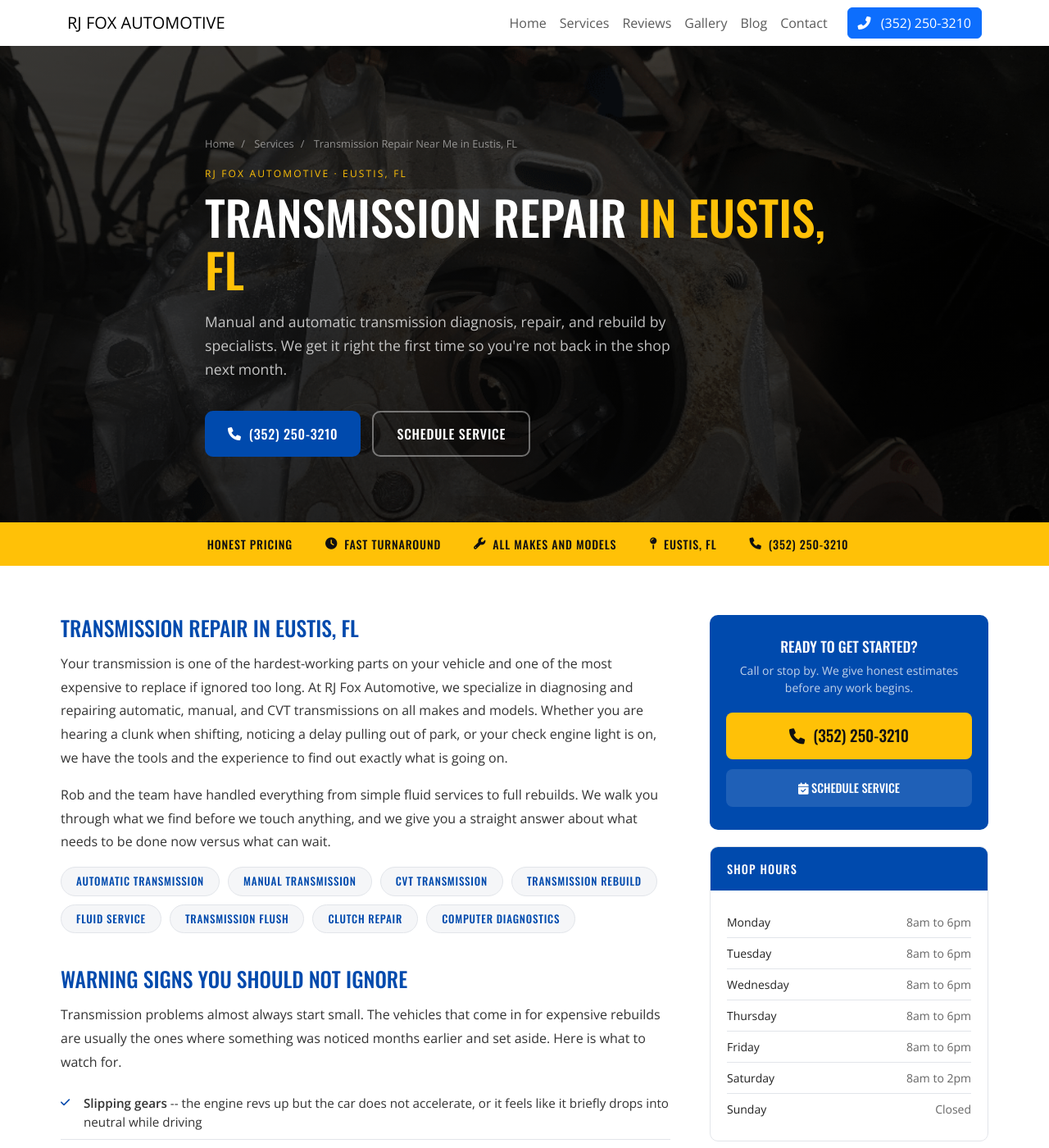
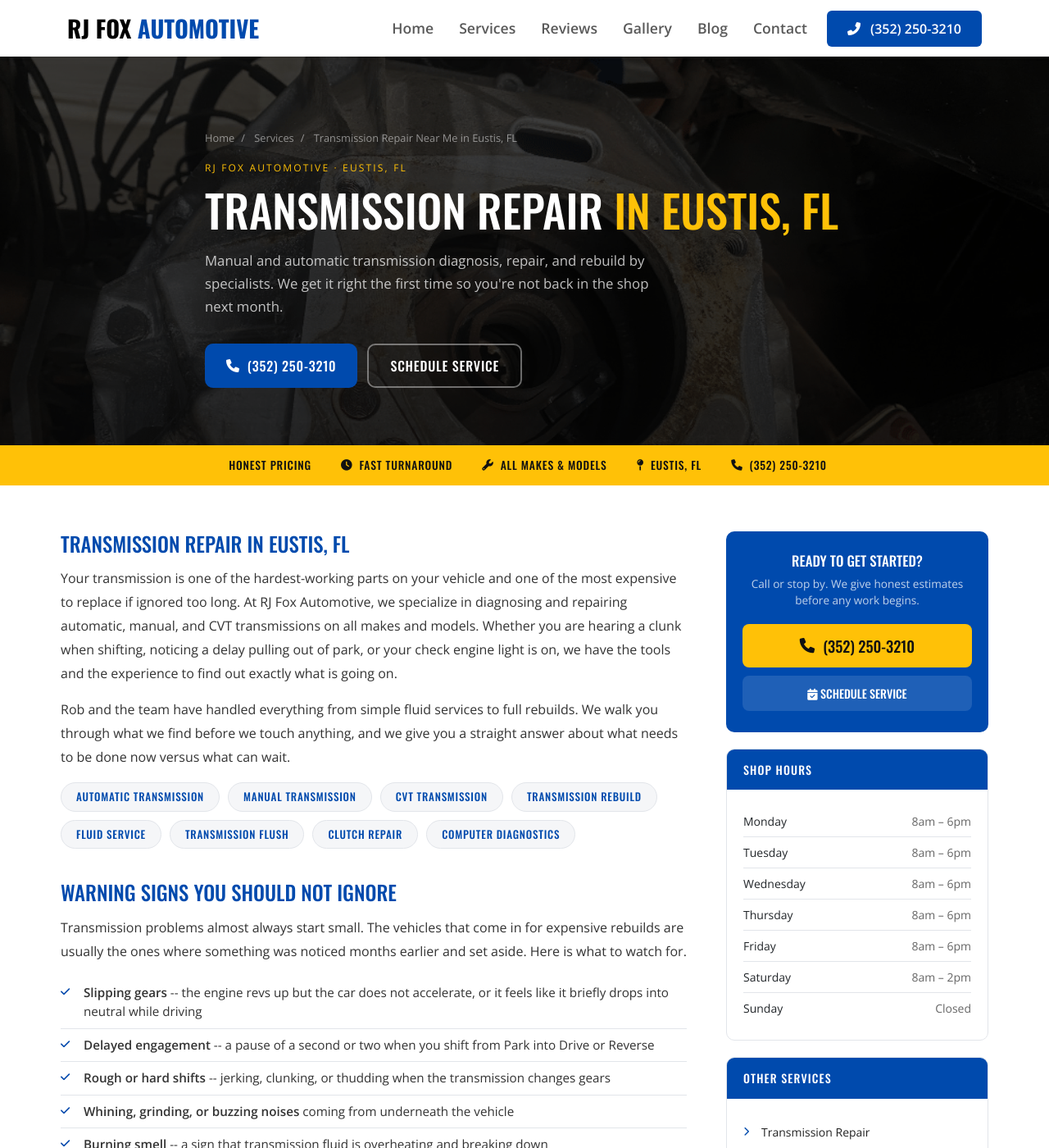
Before and after one commit to JamesBrownR/RJ-Fox-Automotive, a Jekyll site: the page built from services/transmission-repair/index.html, in a window 1280 px wide and 1400 px high. Shown: the whole window at 82% size. Built offline with Jekyll 4.4.1, drawn with Linux system fonts in a browser that asks for light colours; some of the changed text lies outside the part shown.

Commit message:
Update services.html

```diff
--- a/_layouts/services.html
+++ b/_layouts/services.html
@@ -1,59 +1,30 @@
-<!DOCTYPE html>
-<html lang="en">
-<head>
-  <meta charset="UTF-8">
-  <meta name="viewport" content="width=device-width, initial-scale=1.0">
-  <title>{{ page.title }} | RJ Fox Automotive | Eustis, FL</title>
-  <meta name="description" content="{{ page.meta_description }}">
-  <link rel="canonical" href="{{ site.url }}{{ page.url }}">
-
-  <!-- Fonts -->
-  <link href="https://fonts.googleapis.com/css2?family=Open+Sans:wght@400;600&family=Oswald:wght@500;700&display=swap" rel="stylesheet">
-
-  <!-- Bootstrap -->
-  <link href="https://cdn.jsdelivr.net/npm/bootstrap@5.3.0/dist/css/bootstrap.min.css" rel="stylesheet">
-
-  <!-- Icons -->
-  <link rel="stylesheet" href="https://cdnjs.cloudflare.com/ajax/libs/font-awesome/6.0.0/css/all.min.css">
-
-  <!-- Favicon -->
-  <link rel="icon" type="image/jpg" href="https://github.com/JamesBrownR/RJ-Fox-Automotive/blob/f43797043476d4e7f9e3dad95907353c061a1f0d/Pics/RJLogo.jpg?raw=true">
-
-  <!-- GA -->
-  <script async src="https://www.googletagmanager.com/gtag/js?id=G-ER4XLHYHRC"></script>
-  <script>
-    window.dataLayer = window.dataLayer || [];
-    function gtag(){dataLayer.push(arguments);}
-    gtag('js', new Date());
-    gtag('config', 'G-ER4XLHYHRC');
-  </script>
+---
+layout: default
+---
 
 <style>
-    /* ── TOKENS ─────────────────────────────────────────── */
+  /* ── SERVICE PAGE TOKENS ─────────────────────────────── */
   :root {
-      --blue:    #004aad;
-      --blue-dk: #003380;
-      --yellow:  #ffc107;
-      --dark:    #111;
-      --mid:     #1e1e1e;
-      --light:   #f5f6f8;
-      --border:  #e2e5ea;
-      --text:    #222;
-      --muted:   #666;
-      --radius:  10px;
+    --sp-blue:    #004aad;
+    --sp-blue-dk: #003380;
+    --sp-yellow:  #ffc107;
+    --sp-dark:    #111;
+    --sp-light:   #f5f6f8;
+    --sp-border:  #e2e5ea;
+    --sp-text:    #222;
+    --sp-muted:   #666;
+    --sp-radius:  10px;
   }
-    body        { font-family: 'Open Sans', sans-serif; color: var(--text); }
-    h1,h2,h3,h4 { font-family: 'Oswald', sans-serif; text-transform: uppercase; }
 
   /* ── HERO ────────────────────────────────────────────── */
   .sp-hero {
     background:
       linear-gradient(rgba(0,0,0,.75), rgba(0,0,0,.85)),
       url('{{ page.hero_image | default: "/Pics/Hero.webp" }}') center/cover no-repeat;
-      padding: 110px 24px 80px;
+    padding: 90px 24px 70px;
     color: #fff;
   }
-    .sp-hero__inner    { margin: 0 auto; max-width: 780px; }
+  .sp-hero__inner { margin: 0 auto; max-width: 780px; }
   .sp-hero__breadcrumb {
     font-size: .8rem;
     color: rgba(255,255,255,.5);
@@ -61,36 +32,36 @@
     font-family: 'Open Sans', sans-serif;
   }
   .sp-hero__breadcrumb a { color: rgba(255,255,255,.5); text-decoration: none; }
-    .sp-hero__breadcrumb a:hover { color: var(--yellow); }
+  .sp-hero__breadcrumb a:hover { color: var(--sp-yellow); }
   .sp-hero__breadcrumb span { margin: 0 8px; }
   .sp-hero__eyebrow {
     font-size: .75rem;
     letter-spacing: .18em;
     text-transform: uppercase;
-      color: var(--yellow);
+    color: var(--sp-yellow);
     margin-bottom: 12px;
     font-family: 'Open Sans', sans-serif;
   }
   .sp-hero h1 {
-      font-size: clamp(2.2rem, 5.5vw, 3.6rem);
+    font-size: clamp(2rem, 5vw, 3.4rem);
     line-height: 1.1;
     margin-bottom: 18px;
   }
-    .sp-hero h1 span { color: var(--yellow); }
+  .sp-hero h1 span { color: var(--sp-yellow); }
   .sp-hero__sub {
-      font-size: 1.1rem;
+    font-size: 1.05rem;
     color: rgba(255,255,255,.75);
     max-width: 580px;
-      margin-bottom: 36px;
+    margin-bottom: 32px;
     line-height: 1.65;
   }
-    .sp-hero__ctas { display: flex; flex-wrap: wrap; gap: 14px; }
+  .sp-hero__ctas { display: flex; flex-wrap: wrap; gap: 12px; }
   .sp-hero__btn {
     display: inline-flex;
     align-items: center;
     gap: 9px;
-      padding: 14px 28px;
-      border-radius: var(--radius);
+    padding: 13px 26px;
+    border-radius: var(--sp-radius);
     font-family: 'Oswald', sans-serif;
     font-size: 1rem;
     text-transform: uppercase;
@@ -98,22 +69,22 @@
     text-decoration: none;
     transition: background .2s, color .2s;
   }
-    .sp-hero__btn--primary { background: var(--blue); color: #fff; }
-    .sp-hero__btn--primary:hover { background: var(--blue-dk); color: #fff; }
+  .sp-hero__btn--primary { background: var(--sp-blue); color: #fff; }
+  .sp-hero__btn--primary:hover { background: var(--sp-blue-dk); color: #fff; }
   .sp-hero__btn--outline { background: transparent; color: #fff; border: 2px solid rgba(255,255,255,.4); }
   .sp-hero__btn--outline:hover { background: rgba(255,255,255,.08); color: #fff; }
 
   /* ── TRUST BAR ───────────────────────────────────────── */
   .sp-trust {
-      background: var(--yellow);
-      padding: 16px 24px;
+    background: var(--sp-yellow);
+    padding: 14px 24px;
   }
   .sp-trust__inner {
     max-width: 1100px;
     margin: 0 auto;
     display: flex;
     flex-wrap: wrap;
-      gap: 24px 40px;
+    gap: 20px 36px;
     justify-content: center;
   }
   .sp-trust__item {
@@ -121,29 +92,30 @@
     align-items: center;
     gap: 8px;
     font-family: 'Oswald', sans-serif;
-      font-size: .88rem;
+    font-size: .85rem;
     text-transform: uppercase;
     letter-spacing: .06em;
-      color: var(--dark);
+    color: var(--sp-dark);
   }
-    .sp-trust__item i { font-size: .9rem; }
+  .sp-trust__item i { font-size: .85rem; }
 
-    /* ── LAYOUT ──────────────────────────────────────────── */
+  /* ── MAIN LAYOUT ─────────────────────────────────────── */
   .sp-layout {
     max-width: 1180px;
     margin: 0 auto;
-      padding: 60px 24px;
+    padding: 56px 24px;
     display: grid;
-      grid-template-columns: 1fr 340px;
+    grid-template-columns: 1fr 320px;
     gap: 48px;
     align-items: start;
   }
 
   /* ── CONTENT ─────────────────────────────────────────── */
   .sp-content h2 {
-      font-size: 1.6rem;
-      color: var(--blue);
-      margin: 40px 0 14px;
+    font-size: 1.55rem;
+    color: var(--sp-blue);
+    margin: 38px 0 14px;
+    text-transform: uppercase;
   }
   .sp-content h2:first-child { margin-top: 0; }
   .sp-content p { line-height: 1.8; color: #333; margin-bottom: 16px; }
@@ -155,7 +127,7 @@
   .sp-content ul li {
     padding: 8px 0 8px 28px;
     position: relative;
-      border-bottom: 1px solid var(--border);
+    border-bottom: 1px solid var(--sp-border);
     font-size: .95rem;
     color: #333;
     line-height: 1.55;
@@ -168,196 +140,187 @@
     position: absolute;
     left: 0;
     top: 9px;
-      color: var(--blue);
+    color: var(--sp-blue);
     font-size: .8rem;
   }
 
-    /* Sub-services chips */
+  /* Chips */
   .sp-chips { display: flex; flex-wrap: wrap; gap: 10px; margin-bottom: 32px; }
   .sp-chip {
-      background: var(--light);
-      border: 1px solid var(--border);
+    background: var(--sp-light);
+    border: 1px solid var(--sp-border);
     border-radius: 100px;
     padding: 7px 18px;
     font-size: .82rem;
     font-family: 'Oswald', sans-serif;
     text-transform: uppercase;
     letter-spacing: .06em;
-      color: var(--blue);
+    color: var(--sp-blue);
   }
 
-    /* Photo block */
+  /* Photo */
   .sp-photo {
-      border-radius: var(--radius);
+    border-radius: var(--sp-radius);
     overflow: hidden;
-      margin: 32px 0;
+    margin: 28px 0;
     box-shadow: 0 6px 24px rgba(0,0,0,.1);
   }
   .sp-photo img { width: 100%; display: block; max-height: 420px; object-fit: cover; }
   .sp-photo figcaption {
-      background: var(--dark);
+    background: var(--sp-dark);
     color: rgba(255,255,255,.55);
     font-size: .78rem;
     padding: 10px 16px;
     font-family: 'Open Sans', sans-serif;
   }
 
-    /* FAQ accordion */
-    .sp-faq { margin-top: 40px; }
-    .sp-faq__title {
-      font-size: 1.4rem;
-      color: var(--blue);
-      margin-bottom: 20px;
-    }
+  /* FAQ */
+  .sp-faq { margin-top: 36px; }
+  .sp-faq__title { font-size: 1.35rem; color: var(--sp-blue); margin-bottom: 18px; }
   .sp-faq .accordion-button {
     font-family: 'Oswald', sans-serif;
     font-size: .95rem;
     text-transform: uppercase;
     letter-spacing: .04em;
-      color: var(--text);
+    color: var(--sp-text);
     background: #fff;
   }
-    .sp-faq .accordion-button:not(.collapsed) { color: var(--blue); background: #f0f5ff; }
+  .sp-faq .accordion-button:not(.collapsed) { color: var(--sp-blue); background: #f0f5ff; }
   .sp-faq .accordion-button:focus { box-shadow: none; }
-    .sp-faq .accordion-body { font-size: .9rem; color: var(--muted); line-height: 1.75; }
+  .sp-faq .accordion-body { font-size: .9rem; color: var(--sp-muted); line-height: 1.75; }
 
   /* ── SIDEBAR ─────────────────────────────────────────── */
-    .sp-sidebar { position: sticky; top: 88px; display: flex; flex-direction: column; gap: 20px; }
+  .sp-sidebar { position: sticky; top: 80px; display: flex; flex-direction: column; gap: 20px; }
 
   .sp-sidebar__card {
     background: #fff;
-      border: 1px solid var(--border);
-      border-radius: var(--radius);
+    border: 1px solid var(--sp-border);
+    border-radius: var(--sp-radius);
     overflow: hidden;
   }
-    .sp-sidebar__card--cta { border-color: var(--blue); }
-
   .sp-sidebar__head {
-      background: var(--blue);
+    background: var(--sp-blue);
     color: #fff;
-      padding: 16px 20px;
+    padding: 14px 20px;
     font-family: 'Oswald', sans-serif;
-      font-size: .9rem;
+    font-size: .88rem;
     text-transform: uppercase;
     letter-spacing: .08em;
   }
-    .sp-sidebar__head--yellow { background: var(--yellow); color: var(--dark); }
-
+  .sp-sidebar__head--yellow { background: var(--sp-yellow); color: var(--sp-dark); }
   .sp-sidebar__body { padding: 20px; }
 
   /* CTA card */
-    .sp-cta-card { background: var(--blue); color: #fff; padding: 28px 20px; text-align: center; border-radius: var(--radius); }
-    .sp-cta-card h3 {
-      font-size: 1.1rem;
-      margin-bottom: 8px;
-      text-transform: uppercase;
+  .sp-cta-card {
+    background: var(--sp-blue);
+    color: #fff;
+    padding: 26px 20px;
+    text-align: center;
+    border-radius: var(--sp-radius);
   }
-    .sp-cta-card p { font-size: .875rem; color: rgba(255,255,255,.75); margin-bottom: 20px; }
-    .sp-cta-card .sp-cta-phone {
+  .sp-cta-card h3 { font-size: 1.05rem; margin-bottom: 8px; text-transform: uppercase; }
+  .sp-cta-card p { font-size: .85rem; color: rgba(255,255,255,.75); margin-bottom: 18px; }
+  .sp-cta-phone {
     display: flex;
     align-items: center;
     justify-content: center;
     gap: 10px;
-      background: var(--yellow);
-      color: var(--dark);
+    background: var(--sp-yellow);
+    color: var(--sp-dark);
     font-family: 'Oswald', sans-serif;
-      font-size: 1.2rem;
+    font-size: 1.15rem;
     text-transform: uppercase;
-      padding: 14px;
+    padding: 13px;
     border-radius: 8px;
     text-decoration: none;
-      margin-bottom: 12px;
+    margin-bottom: 10px;
     transition: background .2s;
   }
-    .sp-cta-card .sp-cta-phone:hover { background: #e6ac00; }
-    .sp-cta-card .sp-cta-appt {
+  .sp-cta-phone:hover { background: #e6ac00; color: var(--sp-dark); }
+  .sp-cta-appt {
     display: block;
     background: rgba(255,255,255,.12);
     color: #fff;
     font-family: 'Oswald', sans-serif;
     text-transform: uppercase;
-      font-size: .9rem;
-      padding: 12px;
+    font-size: .88rem;
+    padding: 11px;
     border-radius: 8px;
     text-decoration: none;
     transition: background .2s;
   }
-    .sp-cta-card .sp-cta-appt:hover { background: rgba(255,255,255,.2); }
+  .sp-cta-appt:hover { background: rgba(255,255,255,.2); color: #fff; }
 
-    /* Hours card */
+  /* Hours table */
   .sp-hours-table { width: 100%; border-collapse: collapse; font-size: .875rem; }
-    .sp-hours-table tr { border-bottom: 1px solid var(--border); }
+  .sp-hours-table tr { border-bottom: 1px solid var(--sp-border); }
   .sp-hours-table tr:last-child { border-bottom: none; }
   .sp-hours-table td { padding: 8px 0; }
-    .sp-hours-table td:last-child { text-align: right; color: var(--muted); }
-    .sp-hours-table tr.today td { font-weight: 600; color: var(--blue); }
+  .sp-hours-table td:last-child { text-align: right; color: var(--sp-muted); }
 
-    /* Related services */
-    .sp-related { display: flex; flex-direction: column; gap: 4px; }
+  /* Related services nav */
+  .sp-related { display: flex; flex-direction: column; gap: 0; }
   .sp-related a {
     display: flex;
     align-items: center;
     gap: 10px;
     padding: 10px 0;
-      border-bottom: 1px solid var(--border);
+    border-bottom: 1px solid var(--sp-border);
     text-decoration: none;
-      color: var(--text);
+    color: var(--sp-text);
     font-size: .875rem;
     transition: color .15s, padding-left .15s;
   }
   .sp-related a:last-child { border-bottom: none; }
-    .sp-related a:hover { color: var(--blue); padding-left: 4px; }
-    .sp-related a i { color: var(--blue); font-size: .7rem; width: 12px; }
+  .sp-related a:hover { color: var(--sp-blue); padding-left: 4px; }
+  .sp-related a i { color: var(--sp-blue); font-size: .7rem; width: 12px; }
 
   /* ── NEARBY CITIES ───────────────────────────────────── */
   .sp-cities {
-      background: var(--light);
-      border-top: 1px solid var(--border);
-      padding: 48px 24px;
+    background: var(--sp-light);
+    border-top: 1px solid var(--sp-border);
+    padding: 44px 24px;
   }
   .sp-cities__inner { max-width: 1180px; margin: 0 auto; }
   .sp-cities__inner h2 {
-      font-size: 1.3rem;
-      color: var(--blue);
-      margin-bottom: 20px;
+    font-size: 1.2rem;
+    color: var(--sp-blue);
+    margin-bottom: 18px;
+    text-transform: uppercase;
   }
-    .sp-cities__grid {
-      display: flex;
-      flex-wrap: wrap;
-      gap: 10px;
-    }
+  .sp-cities__grid { display: flex; flex-wrap: wrap; gap: 10px; }
   .sp-cities__grid a {
     background: #fff;
-      border: 1px solid var(--border);
+    border: 1px solid var(--sp-border);
     border-radius: 100px;
     padding: 8px 20px;
     font-size: .85rem;
     font-family: 'Oswald', sans-serif;
     text-transform: uppercase;
     letter-spacing: .06em;
-      color: var(--text);
+    color: var(--sp-text);
     text-decoration: none;
     transition: border-color .2s, color .2s;
   }
-    .sp-cities__grid a:hover { border-color: var(--blue); color: var(--blue); }
+  .sp-cities__grid a:hover { border-color: var(--sp-blue); color: var(--sp-blue); }
 
   /* ── BOTTOM CTA ──────────────────────────────────────── */
   .sp-bottom-cta {
-      background: var(--dark);
+    background: var(--sp-dark);
     color: #fff;
-      padding: 64px 24px;
+    padding: 60px 24px;
     text-align: center;
   }
-    .sp-bottom-cta__inner { max-width: 620px; margin: 0 auto; }
-    .sp-bottom-cta h2 { font-size: clamp(1.6rem, 4vw, 2.4rem); margin-bottom: 14px; }
-    .sp-bottom-cta p { color: rgba(255,255,255,.65); margin-bottom: 30px; }
+  .sp-bottom-cta__inner { max-width: 600px; margin: 0 auto; }
+  .sp-bottom-cta h2 { font-size: clamp(1.5rem, 4vw, 2.2rem); margin-bottom: 12px; }
+  .sp-bottom-cta p { color: rgba(255,255,255,.65); margin-bottom: 28px; }
   .sp-bottom-cta__btns { display: flex; flex-wrap: wrap; gap: 14px; justify-content: center; }
   .sp-bottom-cta__btn {
     display: inline-flex;
     align-items: center;
     gap: 8px;
-      padding: 14px 30px;
-      border-radius: var(--radius);
+    padding: 13px 28px;
+    border-radius: var(--sp-radius);
     font-family: 'Oswald', sans-serif;
     font-size: 1rem;
     text-transform: uppercase;
@@ -365,27 +328,21 @@
     text-decoration: none;
     transition: background .2s, color .2s;
   }
-    .sp-bottom-cta__btn--yellow { background: var(--yellow); color: var(--dark); }
-    .sp-bottom-cta__btn--yellow:hover { background: #e6ac00; color: var(--dark); }
+  .sp-bottom-cta__btn--yellow { background: var(--sp-yellow); color: var(--sp-dark); }
+  .sp-bottom-cta__btn--yellow:hover { background: #e6ac00; color: var(--sp-dark); }
   .sp-bottom-cta__btn--outline { background: transparent; color: #fff; border: 2px solid rgba(255,255,255,.35); }
   .sp-bottom-cta__btn--outline:hover { background: rgba(255,255,255,.07); color: #fff; }
 
   /* ── RESPONSIVE ──────────────────────────────────────── */
   @media (max-width: 900px) {
-      .sp-layout {
-        grid-template-columns: 1fr;
-      }
+    .sp-layout { grid-template-columns: 1fr; }
     .sp-sidebar { position: static; }
   }
   @media (max-width: 580px) {
-      .sp-hero { padding: 90px 20px 60px; }
-      .sp-trust__inner { gap: 16px 24px; }
+    .sp-hero { padding: 80px 20px 56px; }
+    .sp-trust__inner { gap: 14px 20px; }
   }
 </style>
-</head>
-<body>
-
-  {% include nav.html %}
 
 <!-- HERO -->
 <section class="sp-hero">
@@ -399,8 +356,8 @@
     <h1>{{ page.h1 | default: page.title }} <span>in Eustis, FL</span></h1>
     <p class="sp-hero__sub">{{ page.hero_sub }}</p>
     <div class="sp-hero__ctas">
-        <a href="tel:+13522503210" class="sp-hero__btn sp-hero__btn--primary">
-          <i class="fa-solid fa-phone"></i> (352) 250-3210
+      <a href="tel:{{ site.phone }}" class="sp-hero__btn sp-hero__btn--primary">
+        <i class="fa-solid fa-phone"></i> {{ site.phone_display }}
       </a>
       <a href="/contact/" class="sp-hero__btn sp-hero__btn--outline">
         Schedule Service
@@ -414,29 +371,29 @@
   <div class="sp-trust__inner">
     <div class="sp-trust__item"><i class="fa-solid fa-shield-halved"></i> Honest Pricing</div>
     <div class="sp-trust__item"><i class="fa-solid fa-clock"></i> Fast Turnaround</div>
-      <div class="sp-trust__item"><i class="fa-solid fa-wrench"></i> All Makes and Models</div>
+    <div class="sp-trust__item"><i class="fa-solid fa-wrench"></i> All Makes &amp; Models</div>
     <div class="sp-trust__item"><i class="fa-solid fa-map-pin"></i> Eustis, FL</div>
-      <div class="sp-trust__item"><i class="fa-solid fa-phone"></i> (352) 250-3210</div>
+    <div class="sp-trust__item"><i class="fa-solid fa-phone"></i> {{ site.phone_display }}</div>
   </div>
 </div>
 
 <!-- MAIN LAYOUT -->
 <div class="sp-layout">
 
-    <!-- LEFT: CONTENT -->
+  <!-- CONTENT -->
   <article class="sp-content">
     {{ content }}
   </article>
 
-    <!-- RIGHT: SIDEBAR -->
+  <!-- SIDEBAR -->
   <aside class="sp-sidebar">
 
-      <!-- CTA Card -->
+    <!-- CTA -->
     <div class="sp-cta-card">
       <h3>Ready to Get Started?</h3>
       <p>Call or stop by. We give honest estimates before any work begins.</p>
-        <a href="tel:+13522503210" class="sp-cta-phone">
-          <i class="fa-solid fa-phone"></i> (352) 250-3210
+      <a href="tel:{{ site.phone }}" class="sp-cta-phone">
+        <i class="fa-solid fa-phone"></i> {{ site.phone_display }}
       </a>
       <a href="/contact/" class="sp-cta-appt">
         <i class="fa-solid fa-calendar-check"></i> Schedule Service
@@ -448,12 +405,12 @@
       <div class="sp-sidebar__head">Shop Hours</div>
       <div class="sp-sidebar__body">
         <table class="sp-hours-table">
-            <tr><td>Monday</td><td>8am to 6pm</td></tr>
-            <tr><td>Tuesday</td><td>8am to 6pm</td></tr>
-            <tr><td>Wednesday</td><td>8am to 6pm</td></tr>
-            <tr><td>Thursday</td><td>8am to 6pm</td></tr>
-            <tr><td>Friday</td><td>8am to 6pm</td></tr>
-            <tr><td>Saturday</td><td>8am to 2pm</td></tr>
+          <tr><td>Monday</td><td>8am – 6pm</td></tr>
+          <tr><td>Tuesday</td><td>8am – 6pm</td></tr>
+          <tr><td>Wednesday</td><td>8am – 6pm</td></tr>
+          <tr><td>Thursday</td><td>8am – 6pm</td></tr>
+          <tr><td>Friday</td><td>8am – 6pm</td></tr>
+          <tr><td>Saturday</td><td>8am – 2pm</td></tr>
           <tr><td>Sunday</td><td>Closed</td></tr>
         </table>
       </div>
@@ -467,13 +424,14 @@
           <a href="/services/transmission-repair/"><i class="fa-solid fa-chevron-right"></i> Transmission Repair</a>
           <a href="/services/transmission-replacement/"><i class="fa-solid fa-chevron-right"></i> Transmission Replacement</a>
           <a href="/services/engine-repair/"><i class="fa-solid fa-chevron-right"></i> Engine Repair</a>
-            <a href="/services/engine-diagnostics/"><i class="fa-solid fa-chevron-right"></i> Engine Diagnostics</a>
+          <a href="/services/auto-engine-diagnostic/"><i class="fa-solid fa-chevron-right"></i> Engine Diagnostics</a>
           <a href="/services/ac-installation-repair/"><i class="fa-solid fa-chevron-right"></i> AC Repair</a>
           <a href="/services/auto-electrical-repair/"><i class="fa-solid fa-chevron-right"></i> Electrical Repair</a>
           <a href="/services/diesel-engines/"><i class="fa-solid fa-chevron-right"></i> Diesel Engines</a>
           <a href="/services/auto-brake-repair/"><i class="fa-solid fa-chevron-right"></i> Brake Repair</a>
-            <a href="/services/steering-suspension-repair/"><i class="fa-solid fa-chevron-right"></i> Steering and Suspension</a>
+          <a href="/services/steering-suspension-repair/"><i class="fa-solid fa-chevron-right"></i> Steering &amp; Suspension</a>
           <a href="/services/check-engine-light/"><i class="fa-solid fa-chevron-right"></i> Check Engine Light</a>
+          <a href="/services/wheel-alignment/"><i class="fa-solid fa-chevron-right"></i> Wheel Alignment</a>
           <a href="/services/"><i class="fa-solid fa-chevron-right"></i> All Services</a>
         </nav>
       </div>
@@ -485,19 +443,18 @@
       <div class="sp-sidebar__body" style="font-size:.875rem; line-height:1.7;">
         <p style="margin:0 0 10px;">
           <strong>RJ Fox Automotive</strong><br>
-            801 David Walker Dr<br>
-            Eustis, FL 32726
+          {{ site.address_street }}<br>
+          {{ site.address_city }}, {{ site.address_state }} {{ site.address_zip }}
         </p>
-          <a href="https://maps.google.com/?q=801+David+Walker+Dr+Eustis+FL+32726"
-             target="_blank" rel="noopener"
-             style="color:var(--blue); font-size:.82rem; font-weight:600;">
+        <a href="{{ site.google_maps_link }}" target="_blank" rel="noopener"
+           style="color:var(--sp-blue); font-size:.82rem; font-weight:600;">
           <i class="fa-solid fa-map-pin"></i> Get Directions
         </a>
       </div>
     </div>
 
   </aside>
-  </div><!-- /sp-layout -->
+</div>
 
 <!-- NEARBY CITIES -->
 {% assign service_slug = page.url | remove: '/services/' | remove: '/' %}
@@ -519,8 +476,8 @@
     <h2>{{ page.cta_heading | default: "Need This Service?" }}</h2>
     <p>{{ page.cta_body | default: "Stop by the shop or give us a call. Honest estimates. No pressure." }}</p>
     <div class="sp-bottom-cta__btns">
-        <a href="tel:+13522503210" class="sp-bottom-cta__btn sp-bottom-cta__btn--yellow">
-          <i class="fa-solid fa-phone"></i> Call (352) 250-3210
+      <a href="tel:{{ site.phone }}" class="sp-bottom-cta__btn sp-bottom-cta__btn--yellow">
+        <i class="fa-solid fa-phone"></i> Call {{ site.phone_display }}
       </a>
       <a href="/contact/" class="sp-bottom-cta__btn sp-bottom-cta__btn--outline">
         Schedule Service
@@ -528,9 +485,3 @@
     </div>
   </div>
 </section>
-
-  {% include footer.html %}
-
-  <script src="https://cdn.jsdelivr.net/npm/bootstrap@5.3.0/dist/js/bootstrap.bundle.min.js"></script>
-</body>
-</html>
```
Lines whose indentation alone changed are shown as unchanged.
